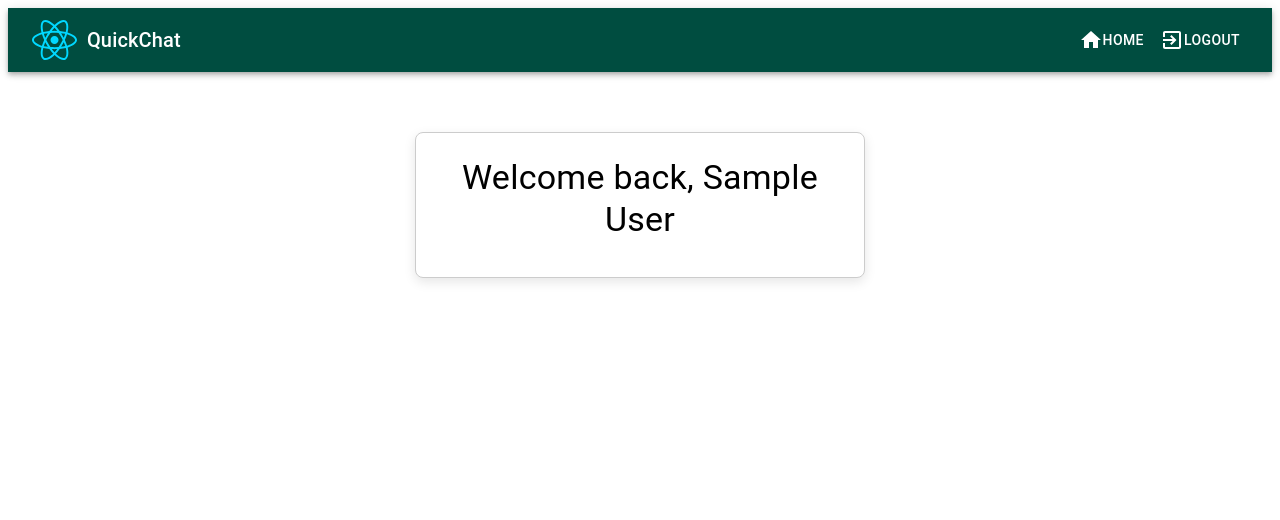
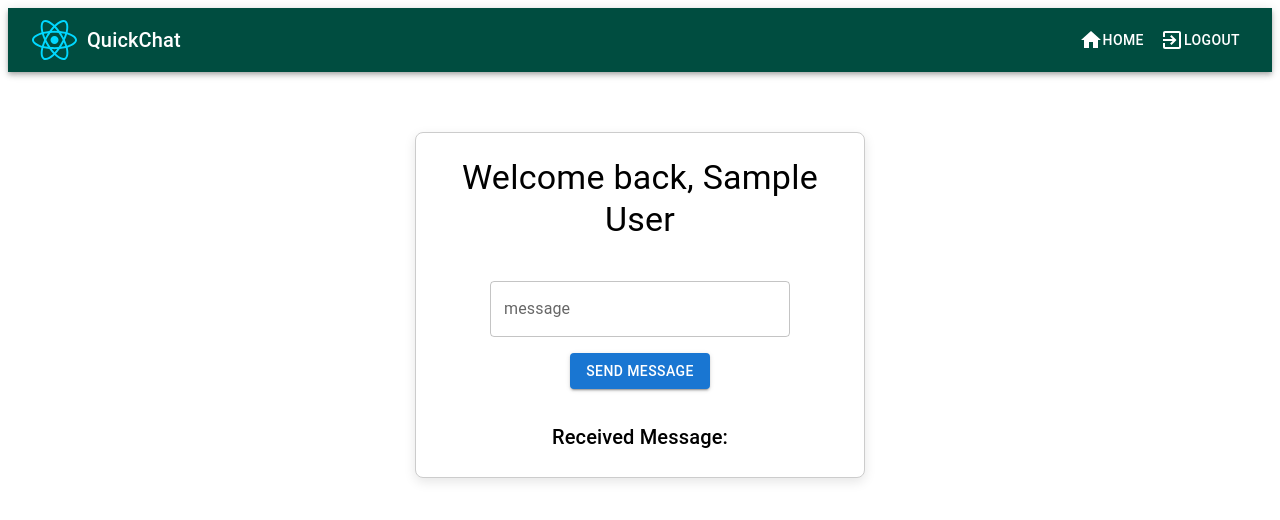
Before and after one commit to arup-work/QuickChat-Front, a React (Vite) app: page / in a window 1280 px wide. Shown: the top 520 px of the page. Built offline with nearby package versions, Linux system fonts and the light colour scheme; no server answers; sample sign-in values are in the browser's storage.

Commit message:
Initial setup for socket.io

```diff
--- a/package.json
+++ b/package.json
@@ -21,7 +21,8 @@
     "react-dom": "^18.3.1",
     "react-redux": "^9.1.2",
     "react-router-dom": "^6.26.2",
-    "react-toastify": "^10.0.5"
+    "react-toastify": "^10.0.5",
+    "socket.io-client": "^4.8.0"
   },
   "devDependencies": {
     "@eslint/js": "^9.9.0",
--- /dev/null
+++ b/src/components/Chat/Index.tsx
@@ -0,0 +1,60 @@
+import { Box, Button, TextField, Typography } from "@mui/material";
+import React, { useEffect, useState } from "react";
+import { io, Socket } from "socket.io-client";
+
+// Define the type for your Socket.IO client
+let socket: Socket;
+
+const Index: React.FC = () => {
+  const [message, setMessage] = useState<string>("");
+  const [receivedMessage, setReceivedMessage] = useState<string>("");
+
+  const sendMessageToServer = () => {
+    if (message.trim()) {
+        socket.emit('messageFromClient', message);
+        setMessage('');
+    }
+  }
+  useEffect(() => {
+    // Connect to the socket.io server
+    socket = io("http://localhost:8000");
+
+    // Listen from the message from the server
+    socket.on("message", (data: string) => {
+      setReceivedMessage(data);
+    });
+
+    // Clean up the component unmount
+    return () => {
+      socket.off("message");
+    };
+  }, []);
+  return (
+    <Box
+      sx={{
+        display: "flex",
+        flexDirection: "column",
+        alignItems: "center",
+        mt: 5,
+      }}
+    >
+
+      <TextField
+        label="message"
+        value={message}
+        onChange={(e) => setMessage(e.target.value)}
+        sx={{ mb: 2, width: "300px" }}
+      />
+      <Button variant="contained" color="primary" onClick={sendMessageToServer}>
+        Send Message
+      </Button>
+
+      <Typography variant="h6" sx={{ mt:4 }}>
+      Received Message:
+      </Typography>
+      <Typography variant="body1" >{receivedMessage}</Typography>
+    </Box>
+  );
+};
+
+export default Index;
--- a/src/views/LandingPage/Index.tsx
+++ b/src/views/LandingPage/Index.tsx
@@ -2,11 +2,13 @@ import React, { useEffect } from "react";
 import { useSelector } from "react-redux";
 import { RootState } from "../../redux";
 import { Box, Typography } from "@mui/material";
+import { useLocation } from "react-router-dom";
 import { showErrorToast, showSuccessToast } from "../../helpers/utils/toastUtils";
-import { useLocation } from "react-router-dom";
+import ChatIndex from "../../components/Chat/Index";
 
 const Index: React.FC = () => {
   const location = useLocation();
+
   useEffect(() => {
     if (location.state?.message) {
         if (location.state.type === 'success') {
@@ -35,6 +37,7 @@ const Index: React.FC = () => {
       <Typography variant="h4" component="h1" gutterBottom textAlign="center">
         Welcome back, {auth.user?.name}
       </Typography>
+      <ChatIndex />
     </Box>
   );
 };
```
